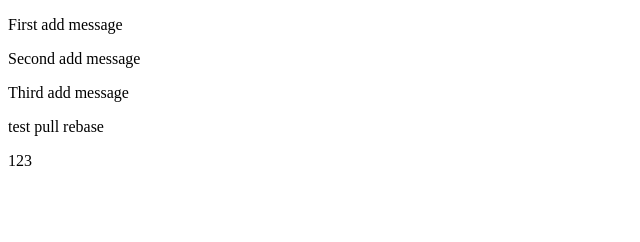
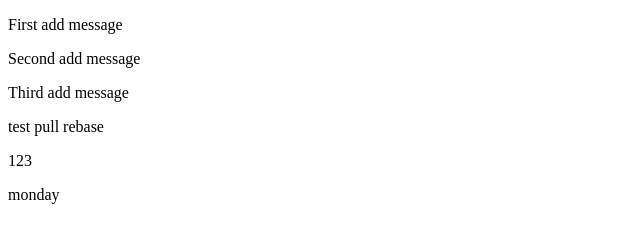
Before and after one commit to dalydai/cssStudy, a plain HTML site: page index.html in a window 1280 px wide. Shown: the full height of the page, 0-640 px from the left. Drawn offline with Linux system fonts and the light colour scheme.

Commit message:
mondayOnlinechange

```diff
--- a/index.html
+++ b/index.html
@@ -12,5 +12,6 @@
     <p>Third add message</p>
     <p>test pull rebase</p>
     <p>123</p>
+    <p>monday</p>
 </body>
 </html>
```
